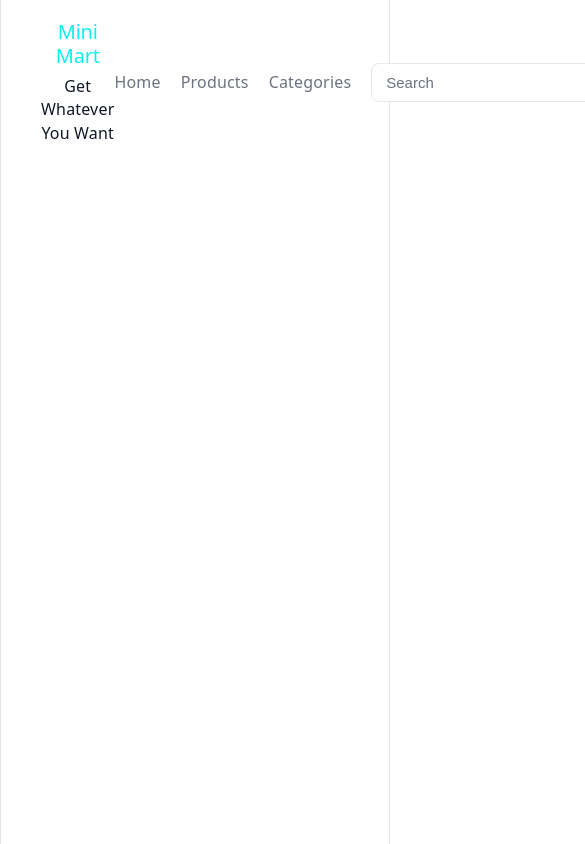
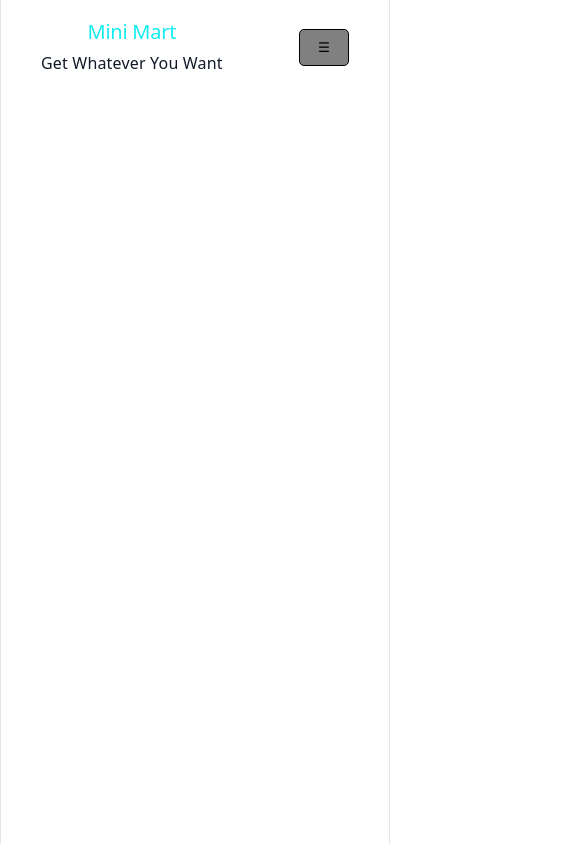
Before and after one commit to Sathyanathan-94/Mini-Ecommerce-Project, a React (Vite) app: page / in a window 390 px wide. Shown: the top 844 px of the page, 585 px wide, since content can reach past the window. Built offline with nearby package versions, Linux system fonts and the light colour scheme.

Commit message:
feat: add responsive mobile navbar

```diff
--- a/src/Navbar.css
+++ b/src/Navbar.css
@@ -33,13 +33,23 @@ nav input::placeholder{
 }
 
 nav input:focus{
-    /* outline: none; */
     border-color: var(--primary-color);
 }
 
 nav a{
     text-decoration: none;
     color: var(--muted-color);
+}
+
+.Mob-Nav a{
+    padding: 12px 0;
+    text-decoration: none;
+    color: var(--text-color);
+}
+
+.Mob-Nav a:hover {
+    color: var(--primary-color);
+    background-color: var(--accent-bg);
 }
 
 nav a:hover{
@@ -70,3 +80,48 @@ nav button:hover{
 .logo p{
     color: var(--text-color);
 }
+
+#HamButt{
+    display: none;
+    background-color: var(--primary-color);
+    width: 50px;
+    padding: 10px 5px;
+    border: 1px solid var(--primary-color);
+    border-radius: 5px;
+    cursor: pointer;
+    color: black;
+    transition: 0.2s;
+}
+
+.Mob-Nav{
+    display: none;
+}
+
+@media (max-width: 900px){
+    nav{
+        display: none;
+    }
+    #HamButt{
+        display: block;
+        background-color: gray;
+        width: 50px;
+        padding: 10px 5px;
+        border: 1px solid black;
+        border-radius: 5px;
+        cursor: pointer;
+        color: black;
+        transition: 0.2s;
+    }
+    .Mob-Nav{
+        display: flex;
+        flex-direction: column;
+        width: 100%;
+        background-color: var(--background-color);
+        border-top: 1px solid var(--border-color);
+        gap: 5px;
+
+    }
+    header{
+        flex-wrap: wrap;
+    }
+}
--- a/src/Navbar.jsx
+++ b/src/Navbar.jsx
@@ -1,6 +1,8 @@
 import  "./Navbar.css";
+import { useState } from "react";
 
 function Navbar(){
+  const [menuOpen, setMenuOpen] = useState(false);
   return(
     <header>
       <div className="logo">
@@ -17,6 +19,19 @@ function Navbar(){
         <a href="">Cart</a>
         <button>Login</button>
       </nav>
+      <button id="HamButt" onClick={()=>setMenuOpen(!menuOpen)}>
+        {menuOpen ? "✕" : "☰"}
+      </button>
+      {menuOpen && (
+        <nav className="Mob-Nav">
+          <a href="">Home</a>
+          <a href="">Products</a>
+          <a href="">Categories</a>
+          <a href="">Cart</a>
+          <a href="">Search</a>
+          <a href="">Login</a>
+        </nav>
+      )}
     </header>
   );
 }
--- a/src/index.css
+++ b/src/index.css
@@ -55,8 +55,7 @@ body {
 }
 
 #root {
-  width: 1126px;
-  max-width: 100%;
+  /* max-width: 100%; */
   margin: 0 auto;
   text-align: center;
   border-inline: 1px solid var(--border);
```
